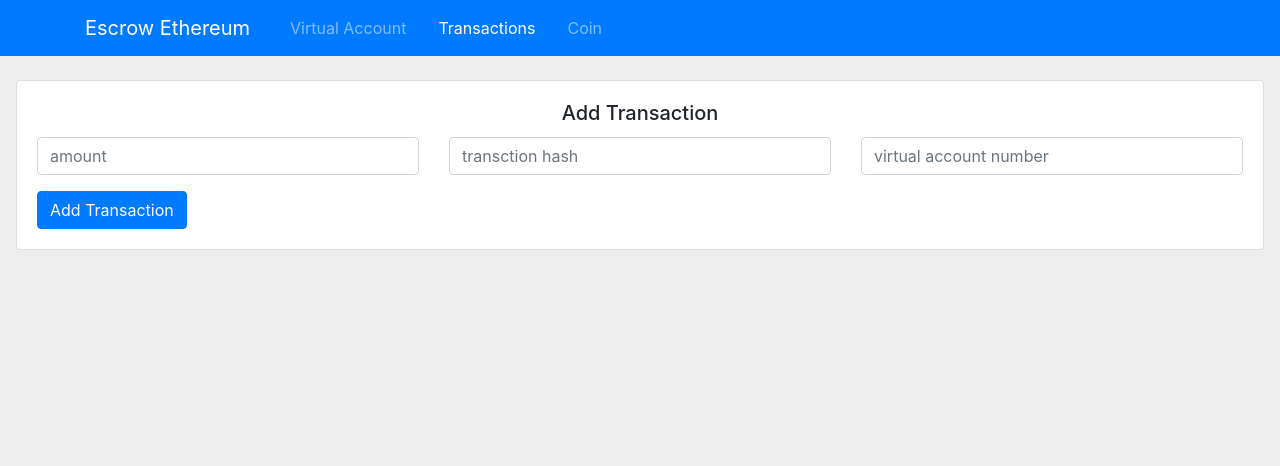
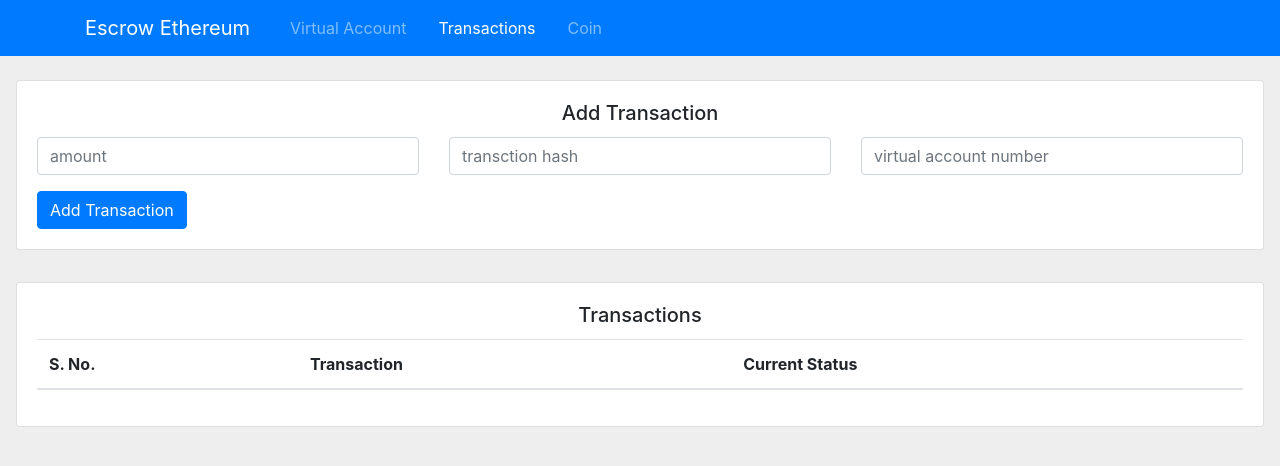
Before and after one commit to aditya-jha/escrow-ethereum, a React app: page /transactions in a window 1280 px wide. Shown: the top 466 px of the page. Built offline with nearby package versions, Linux system fonts and the light colour scheme.

Commit message:
working on transactions page

```diff
--- a/src/containers/Transactions/index.js
+++ b/src/containers/Transactions/index.js
@@ -18,7 +18,7 @@ class Transactions extends React.Component {
             <div>
                 <Header {...this.props}/>
                 <div className="page_margin row">
-                    <div className="col">
+                    <div className="col-12">
                         <div className="card my-3 ml-3 mt-3 mr-3">
                             <div className="card-body">
                                 <h5 className="card-title text-center">Add Transaction</h5>
@@ -34,6 +34,30 @@ class Transactions extends React.Component {
                                     </div>
                                 </div>
                                 <button className="btn btn-primary" onClick={this.addTransaction.bind(this)}>Add Transaction</button>
+                            </div>
+                        </div>
+                    </div>
+                    <div className="col-12">
+                        <div className="card my-3 ml-3 mt-3 mr-3">
+                            <div className="card-body">
+                                <h5 className="card-title text-center">Transactions</h5>
+                                <table className="table">
+                                    <thead>
+                                        <tr>
+                                            <th>S. No.</th>
+                                            <th>Transaction</th>
+                                            <th>Current Status</th>
+                                        </tr>
+                                    </thead>
+                                    <tbody>
+                                        {transactions.transactions.map((t, index) => (
+                                            <tr key={t.txHash}>
+                                                <td>{index + 1}</td>
+                                                <td>{}</td>
+                                            </tr>
+                                        ))}
+                                    </tbody>
+                                </table>
                             </div>
                         </div>
                     </div>
```
